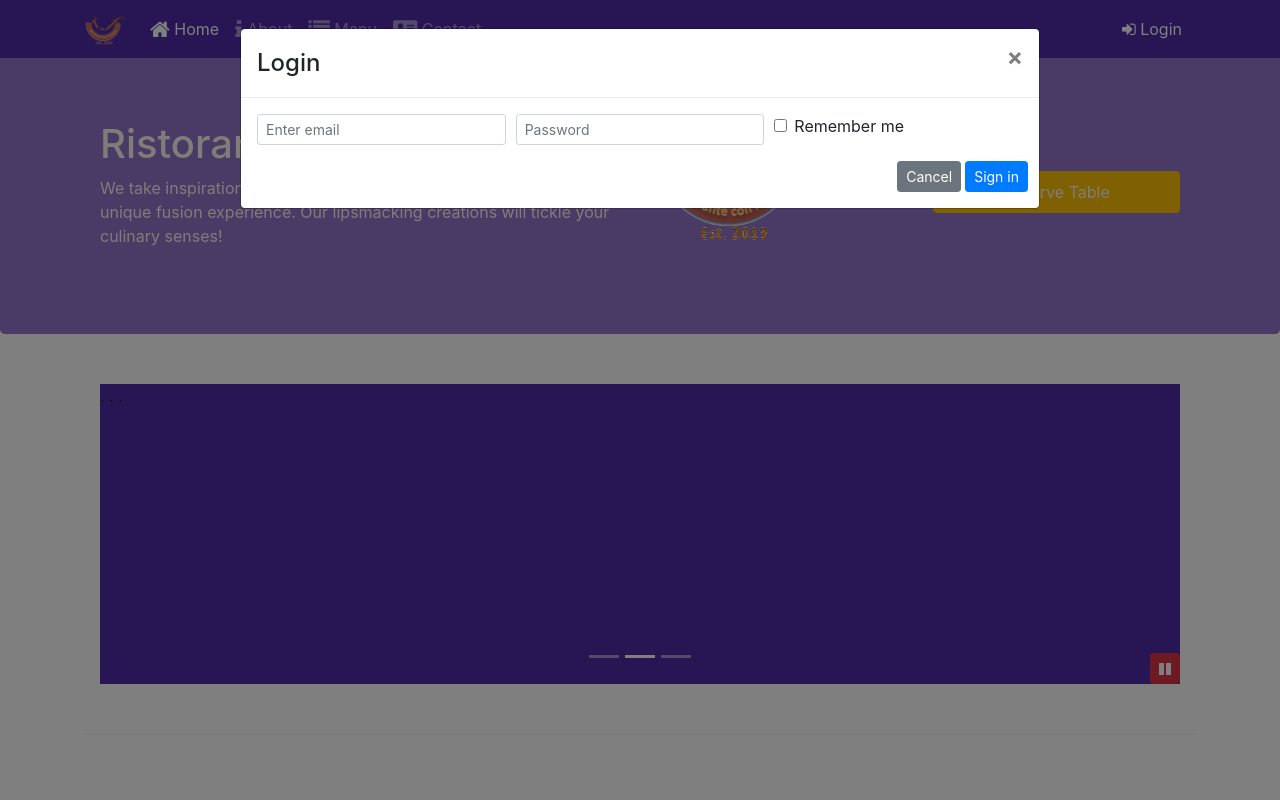
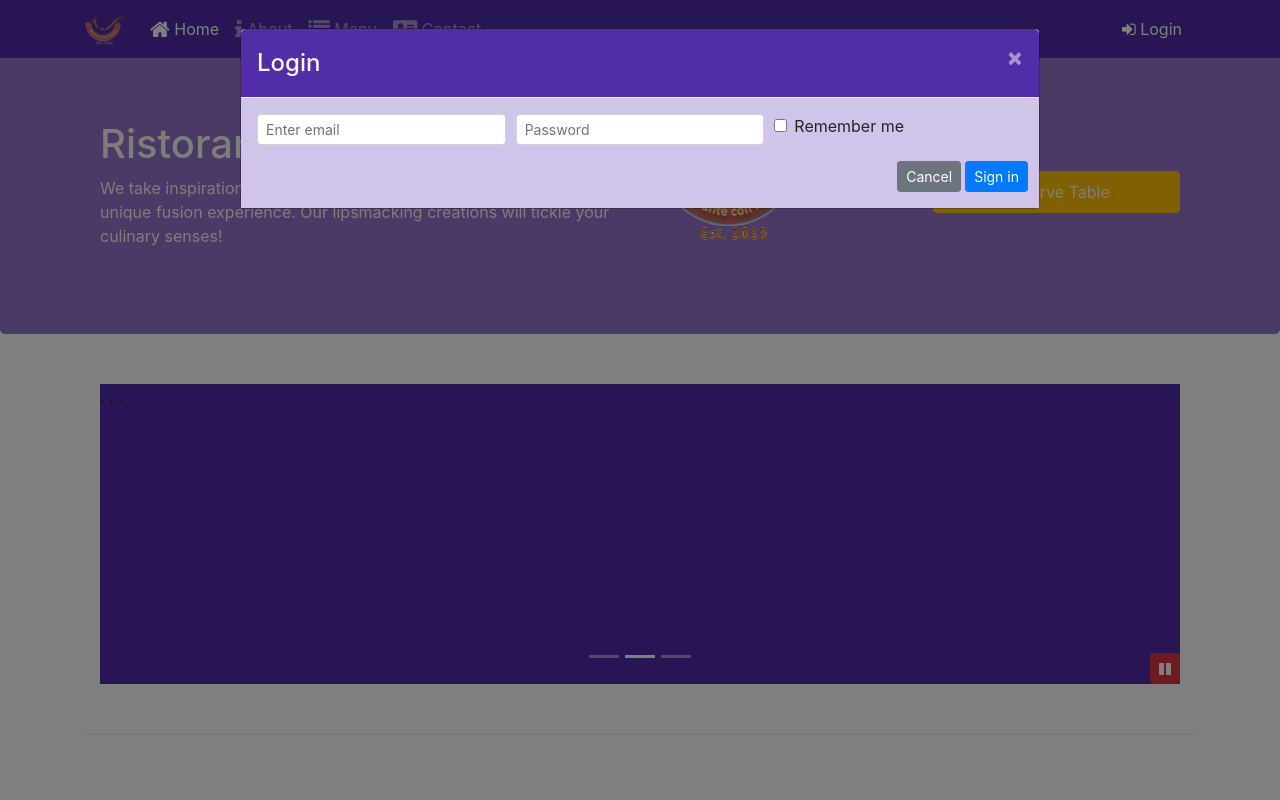
Before and after one commit to bxsck/web-ui-confusion, a website: page index.html in a window 1280 px wide. Both pictures are taken after a click on the link "Login". Shown: the top 800 px of the page. Drawn offline with nearby package versions, Linux system fonts and the light colour scheme.

Commit message:
assign 4

```diff
--- a/aboutus.html
+++ b/aboutus.html
@@ -253,6 +253,7 @@
         <script src="node_modules/jquery/dist/jquery.slim.min.js"></script>
         <script src="node_modules/popper.js/dist/umd/popper.min.js"></script>
         <script src="node_modules/bootstrap/dist/js/bootstrap.min.js"></script>
+        <script src="js/scripts.js"></script>
 </body>
 
 </html>
--- a/css/styles.scss
+++ b/css/styles.scss
@@ -75,3 +75,20 @@ body{
     bottom: 0px;
     z-index: 1;
 }
+
+
+
+.modal{
+    .modal-header{
+        background-color: $background-dark;
+        color: floralwhite;
+    }
+    .modal-body{
+        background-color: $background-pale;
+    }
+
+    .close{
+        color : floralwhite;
+    }
+
+}
--- a/index.html
+++ b/index.html
@@ -34,8 +34,8 @@
                     <li class="nav-item"><a class="nav-link" href="./contactus.html"><span class="fa fa-address-card fa-lg"></span> Contact</a></li>
                 </ul>
                 <span class="navbar-text btn">
-                    <a data-toggle="modal" data-target="#loginModal">
-                    <span class="fa fa-sign-in"></span> Login</a>
+                    <a id="loginBtn">
+                    <span class="fa fa-sign-in" ></span> Login</a>
                 </span>
             </div>
         </div>
@@ -89,9 +89,7 @@
                     <img class="d-flex mr-3 align-self-center " src="img/logo.png">
                 </div>
                 <div class="col-12 col-sm align-self-center text-black"  >
-                    <a role="button" class="btn btn-block nav-link btn-warning"
-                        data-toggle="modal" data-target="#reserveModal" data-html="true"  title="Or Call us at  <br><strong>+852 12345678</strong>"
-                        data-placement="bottom">Reserve Table</a>
+                    <a role="button" class="btn btn-block nav-link btn-warning" id="reserveBtn">Reserve Table</a>
                 </div>
             </div>
         </div>
@@ -103,7 +101,7 @@
             <div class="modal-content">
                 <div class="modal-header">
                     <h4 class="modal-title">Reserve a Table</h4>
-                    <button type="button" class="close" data-dismiss="modal">&times;</button>
+                    <button type="button" class="close" data-dismiss="modal" >&times;</button>
                 </div>
                 <div class="modal-body">
                     <form>
@@ -311,7 +309,8 @@
         <script src="node_modules/jquery/dist/jquery.slim.min.js"></script>
         <script src="node_modules/popper.js/dist/umd/popper.min.js"></script>
         <script src="node_modules/bootstrap/dist/js/bootstrap.min.js"></script>
-         <script>
+
+        <script>
                          $("#carouselButton").click(function(){
                 if ($("#carouselButton").children("span").hasClass('fa-pause')) {
                     $("#mycarousel").carousel('pause');
@@ -324,7 +323,25 @@
                     $("#carouselButton").children("span").addClass('fa-pause');
                 }
             });
-         </script>
+        </script>
+
+        <script>
+            $(document).ready(function(){
+            $("#loginBtn").click(function(){
+                $("#loginModal").modal();
+            });
+            });
+        </script>
+
+        <script>
+            $(document).ready(function(){
+            $("#reserveBtn").click(function(){
+                $("#reserveModal").modal();
+            });
+            });
+        </script>
+        <script src="js/scripts.js"></script>
+
 </body>
 
 </html>
```
Also changed, not shown: contactus.html (+1 -0 lines), package.json (+7 -3 lines), css/styles.css, js/scripts.js (added), 1 other file.
